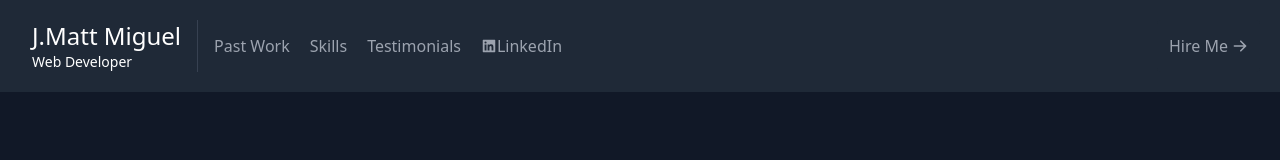
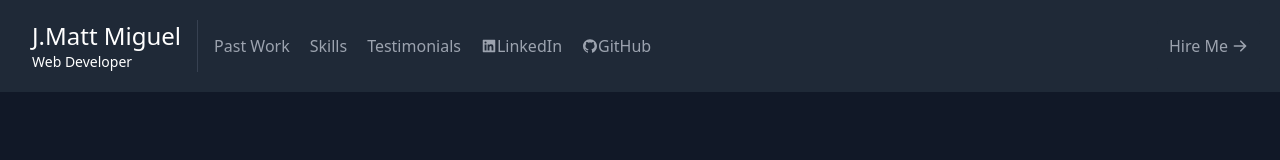
Before and after one commit to jamiguel23/my-portfolio, a React (Create React App) app: page / in a window 1280 px wide. Shown: the top 160 px of the page. Built offline with nearby package versions, Linux system fonts and the light colour scheme.

Commit message:
added github link and removed unnessicarry href

```diff
--- a/src/components/Navbar.js
+++ b/src/components/Navbar.js
@@ -1,6 +1,6 @@
 import { ArrowRightIcon } from "@heroicons/react/solid";
 import React from "react";
-import { AiFillLinkedin } from "react-icons/ai";
+import { AiFillLinkedin, AiFillGithub } from "react-icons/ai";
 
 export default function Navbar() {
   return (
@@ -22,10 +22,16 @@ export default function Navbar() {
           <a href="#testimonials" className="mr-5 hover:text-white">
             Testimonials
           </a>
-          <div href="https://www.linkedin.com/in/jamiguel23/" className="flex flex-wrap mr-5 hover:text-white items-center">
+          <div className="flex flex-wrap mr-5 hover:text-white items-center">
           <AiFillLinkedin/>
           <a href="https://www.linkedin.com/in/jamiguel23/">
             LinkedIn
+          </a>
+          </div>
+          <div className="flex flex-wrap mr-5 hover:text-white items-center">
+          <AiFillGithub/>
+          <a href="https://github.com/jamiguel23">
+            GitHub
           </a>
           </div>
         </nav>
```
